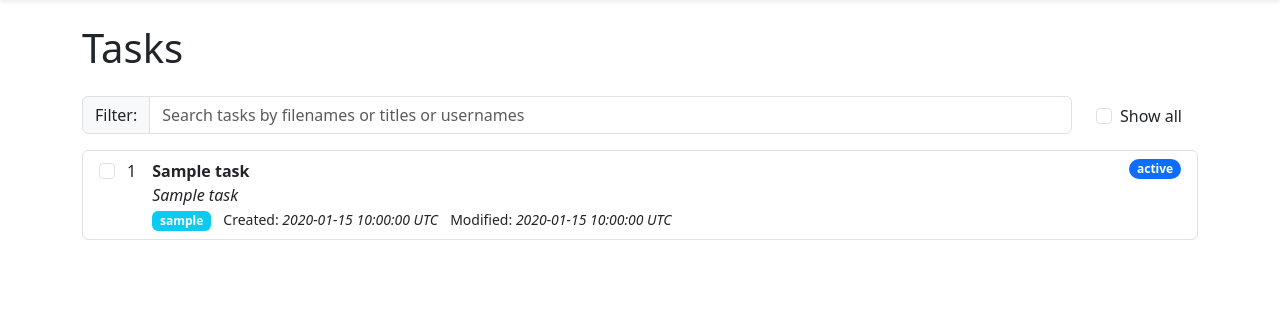
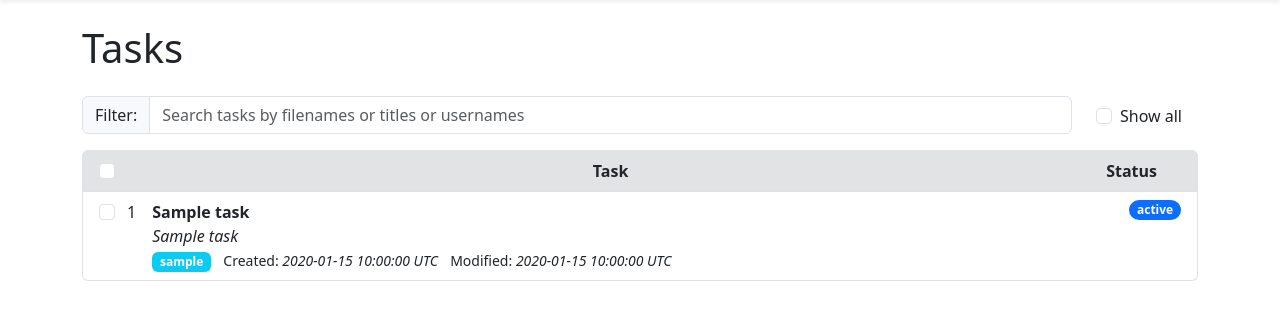
Before and after one commit to karpov-sv/stdweb, a Django app: template stdweb/templates/tasks.html in a window 1280 px wide. Shown: the part 48-368 px from the top of the page. Run offline with Django 4.2, Linux system fonts and the light colour scheme; tables that the repository leaves empty hold one stand-in row (values such as "Sample post"); the template is opened without the code that fills it: values that come from a table or form of the project are taken from there, most other values are stand-ins (such as "Sample title", 1, 10 or a date in 2020); data that the repository does not hold is empty; parts of the project's set-up code (start-up, migrations or seed data) failed here and were passed over; some libraries are stand-ins or nearby versions.

Commit message:
Select/unselect all in file and tasks lists

```diff
--- a/stdweb/templates/tasks.html
+++ b/stdweb/templates/tasks.html
@@ -40,6 +40,14 @@
        $(this).closest('form').submit();
      });
    });
+
+   // Select all
+   $(function(){
+     $('input[name="select_all"]').on('change', function() {
+       $('input[name="tasks"]').prop('checked', $(this).prop('checked'));
+       check_menu_visibility();
+     });
+   });
   </script>
 {% endblock %}
 
@@ -58,10 +66,17 @@
       {% paginate 10 tasks %}
 
       <div class="list-group mb-4">
+
+        <div class="list-group-item d-flex bg-secondary-subtle">
+          <input class="form-check-input" type="checkbox" name="select_all" title="Select all"/>
+          <span class="ms-auto me-auto"><strong>Task</strong></span>
+          <span class="pull-right me-4"><strong>Status</strong></span>
+        </div>
+
         {% for task in tasks %}
           <div class=" list-group-item list-group-item-action d-flex justify-content-between align-items-start">
             <div class="me-2">
-              <input class="form-check-input" type="checkbox" name="tasks" value="{{ task.id }}">
+              <input class="form-check-input" type="checkbox" name="tasks" value="{{ task.id }}"/>
             </div>
             <div class="ms-1 me-2">
               {{ task.id }}
@@ -94,7 +109,7 @@
         {% endfor %}
       </div>
 
-      <div id='actions_menu'>
+      <div id='actions_menu' class="mb-4">
         <span class="ms-2 me-2">Actions on selected tasks:</span>
         <button type="submit" name="action" value="archive" class="btn btn-info"
                 title="Delete all generated files">Archive</button>
```
Also changed, not shown: stdweb/templates/files.html (+17 -2 lines).
